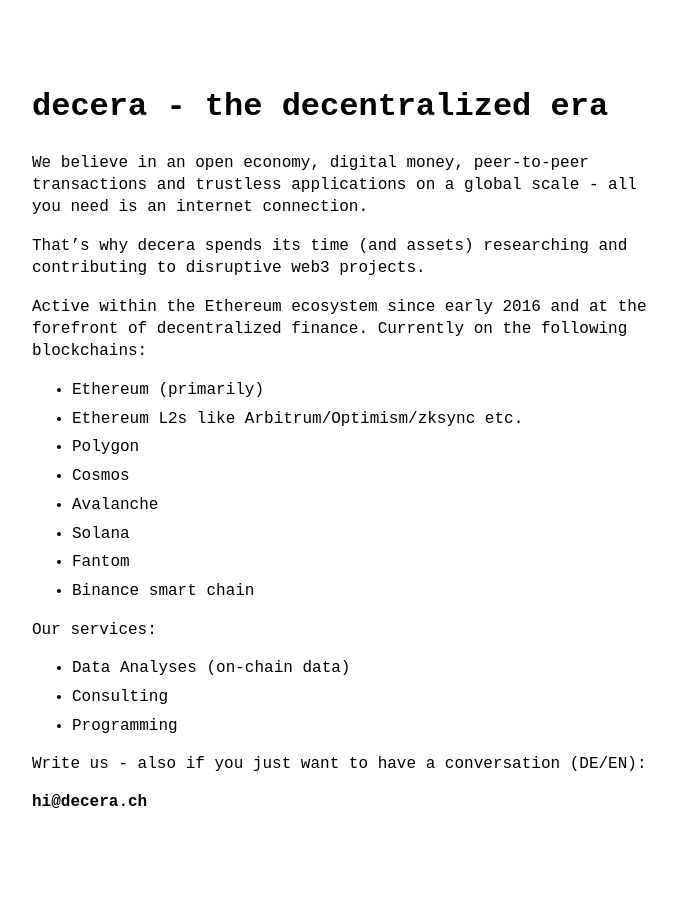
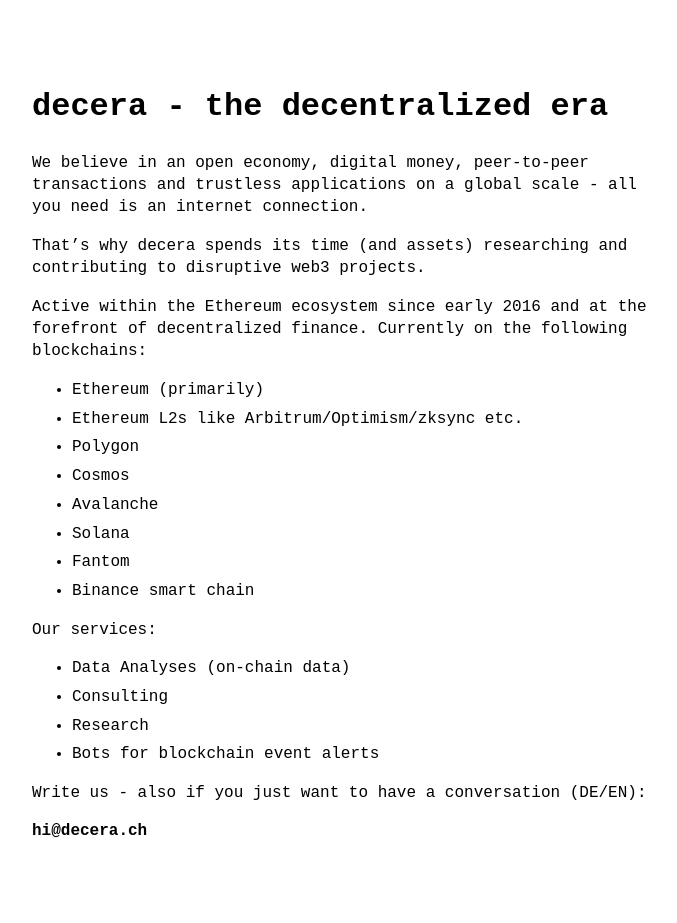
Before and after one commit to Decera/decera.github.io, a Jekyll site: the page built from index.md, in a window 1280 px wide. Shown: the whole page, without its empty margins (288-965 px from the left). Built offline with Jekyll 4.4.1, drawn with Linux system fonts in a browser that asks for light colours; before the commit the page ends 900 px from its top, so only the background shows below that.

Commit message:
Update index.md

```diff
--- a/index.md
+++ b/index.md
@@ -18,7 +18,8 @@ Currently on the following blockchains:
 Our services:
 - Data Analyses (on-chain data)
 - Consulting
-- Programming
+- Research
+- Bots for blockchain event alerts
 
 Write us - also if you just want to have a conversation (DE/EN):
 
```
